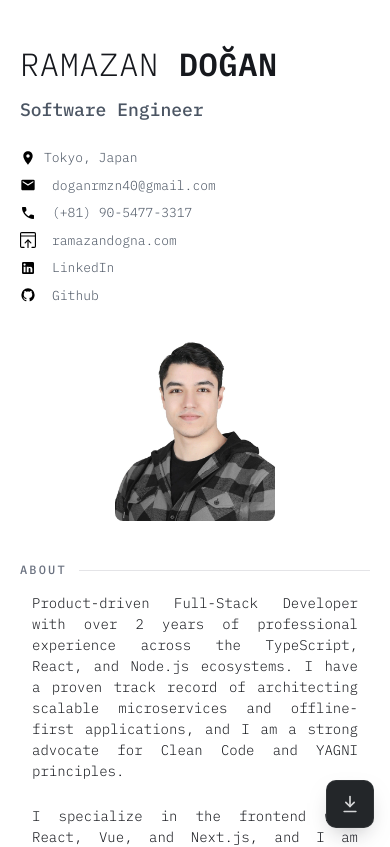
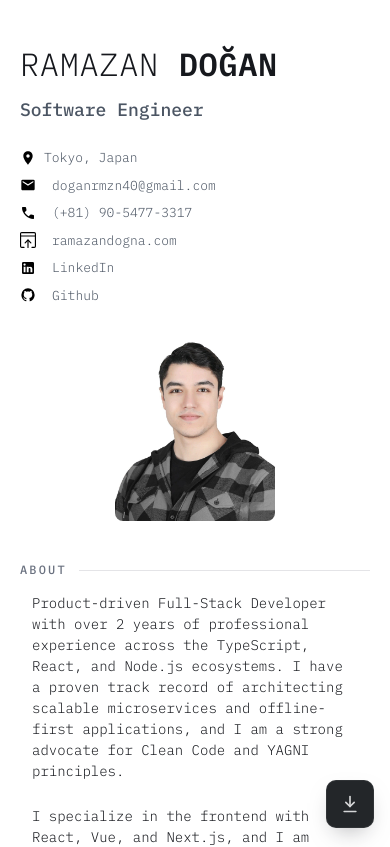
Before and after one commit to ramazandogna/resume-ramazan-dogna, a React (Vite) app: page / in a window 390 px wide. Shown: the top 847 px of the page. Built offline with nearby package versions, Linux system fonts and the light colour scheme.

Commit message:
Left-align body text on narrow screens

```diff
--- a/src/styles/global.css
+++ b/src/styles/global.css
@@ -288,6 +288,13 @@ h3 {
   }
 }
 
+/* Justified monospace tears open on narrow screens */
+@media (max-width: 640px) {
+  .text-justify {
+    text-align: left;
+  }
+}
+
 /* On small screens the lift is distracting and the blur costs frames */
 @media (max-width: 768px) {
   .hover-wrapper {
```
